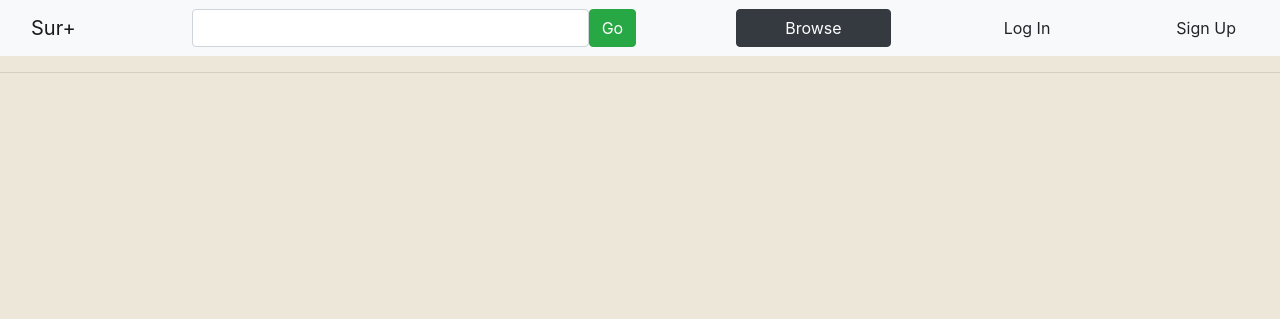
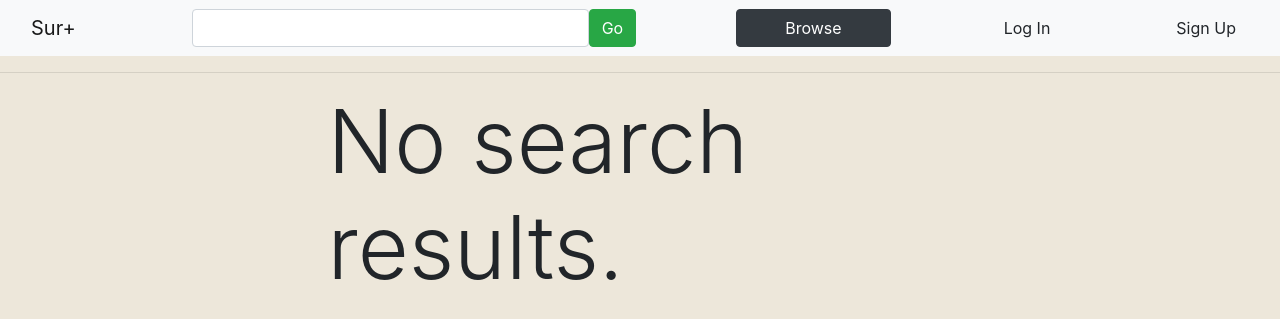
Before and after one commit to HackCameroon/Surplus, a Flask app: page /search_page/1 in a window 1280 px wide. Shown: the top 319 px of the page. Run offline with Flask 2, Linux system fonts and the light colour scheme; some libraries are stand-ins or nearby versions.

Commit message:
push for sally

```diff
--- a/app/routes.py
+++ b/app/routes.py
@@ -131,11 +131,9 @@ def additem():
 		if request.method == 'POST' and search.validate_on_submit():
 			return redirect((url_for('search_page', searchQuery=search.searchParam.data)))
 
-
 		current_user = seller.query.filter_by(seller_id = session.get('user_id')).first()
-
+		flash("TESTFLASH")
 		if form.validate_on_submit():
-
 				item = Inventory.query.filter_by(item_name=form.itemname.data).first()
 				if (item):
 					print("duplicate item error")
@@ -147,8 +145,6 @@ def additem():
 					itemdescription = form.itemdescription.data
 
 					item = Inventory(item_name=itemname, item_price=itemprice, item_quantity = 1, item_image = "dolater.jpg", item_description = itemdescription, seller=current_user)
-
-
 
 					db.session.add(item)
 					db.session.commit()
@@ -206,8 +202,7 @@ def search_page(searchQuery):
 		seller_results = seller.query.filter(seller.seller_name.ilike(s)).all()
 		item_results = Inventory.query.filter(Inventory.item_name.ilike(s)).all()
 		print("########", seller_results, "######", item_results)
-
-	search_results = seller_results+item_results
+		search_results = seller_results+item_results
 
 	if request.method == 'POST' and search.validate_on_submit():
 		return redirect((url_for('search_page', searchQuery=search.searchParam.data)))
--- a/app/templates/add.html
+++ b/app/templates/add.html
@@ -13,6 +13,7 @@
 					<div class="form-group input-field">
 						{{ form.itemname.label }}
 						{{ form.itemname(size=32, class_="form-control") }}
+						flash("flashtest")
 					</div>
 					<div class="form-group input-field">
 						{{ form.itemquantity.label }}
--- a/app/templates/search_page.html
+++ b/app/templates/search_page.html
@@ -15,6 +15,11 @@
 				<a href= "{{url_for('seller_page', iD = result.seller_id)}}"><button class="btn my-2 my-sm-0 btn-dark float-right px-5">See More</button></a>
 			</div>
 			{% endfor %}
+			{% if not search_results %}
+			<h1 class="display-2">
+				No search results.
+			</h1>
+			{% endif %}
 		</div>
 		<div class="col-md-3">
 		</div>
```
Also changed, not shown: app.db.
